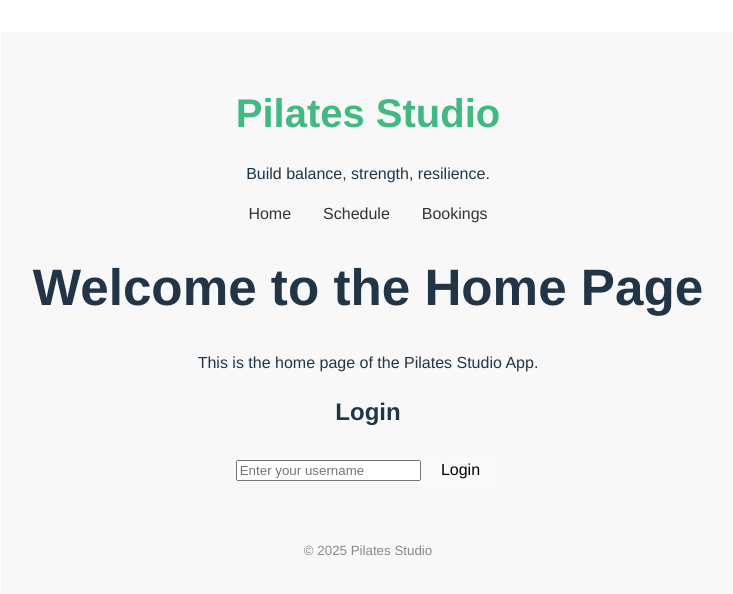
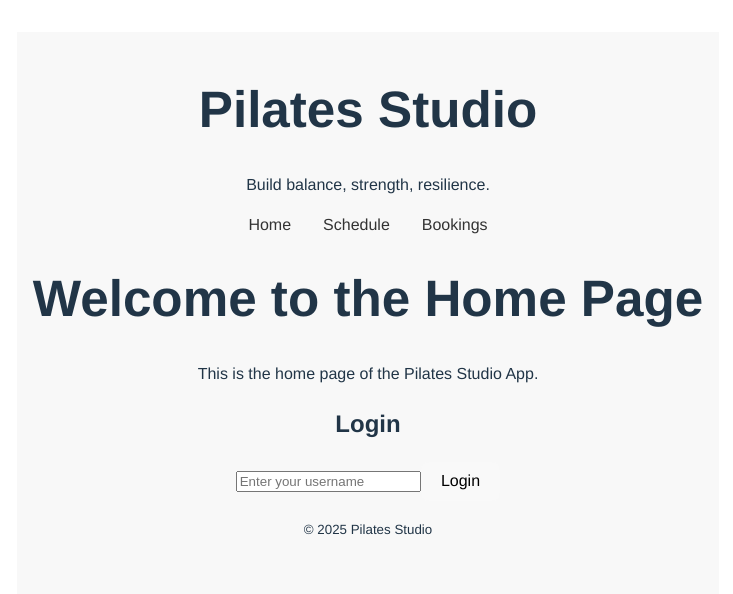
Before and after one commit to deliapater/Pilates-Studio-App, a Vue app: page / in a window 1280 px wide. Shown: the top 594 px of the page, without its empty margins (272-1005 px from the left). Built offline with nearby package versions, Linux system fonts and the light colour scheme.

Commit message:
updates styles

```diff
--- a/src/App.vue
+++ b/src/App.vue
@@ -1,16 +1,16 @@
 <template>
   <div class="app-container">
-    <header>
-      <h1>Pilates Studio</h1>
-      <p>Build balance, strength, resilience.</p>
+    <header class="bg-gray-900 text-white py-6 px-4 rounded-lg mb-6">
+      <h1 class="text-2xl sm:text-3xl md:text-4xl font-bold mb-2">Pilates Studio</h1>
+      <p class="text-base sm:text-lg md:text-xl mb-4">Build balance, strength, resilience.</p>
       <NavBar />
     </header>
 
-    <main>
-      <router-view></router-view>
+    <main class="px-2 sm:px-4 md:px-6">
+      <router-view />
     </main>
 
-    <footer>
+    <footer class="mt-6 text-gray-400 text-sm">
       <small>&copy; {{ year }} Pilates Studio</small>
     </footer>
   </div>
@@ -18,7 +18,6 @@
 
 <script setup>
 import NavBar from './components/NavBar.vue';
-
 const year = new Date().getFullYear()
 </script>
 
@@ -26,22 +25,8 @@
 .app-container {
   font-family: 'Helvetica Neue', sans-serif;
   text-align: center;
-  padding: 2rem;
+  min-height: 100vh;
   background-color: #f8f8f8;
-  min-height: 100vh;
-}
-
-header {
-  margin-bottom: 2rem;
-}
-
-h1 {
-  color: #42b883;
-  font-size: 2.5rem;
-}
-
-footer {
-  margin-top: 3rem;
-  color: #888;
+  padding: 1rem; /* base padding for mobile */
 }
 </style>
```
